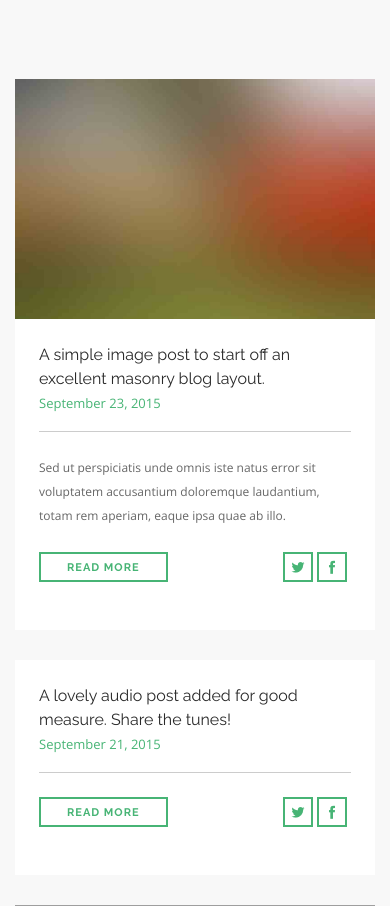
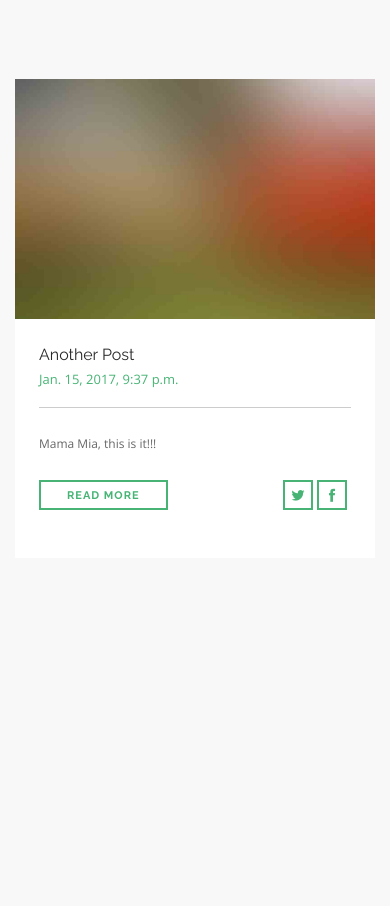
Before and after one commit to mwanjajoel/CultureBank, a Django app: page / in a window 390 px wide. Shown: the part 216-1122 px from the top of the page. Run offline with Django 3.2, Linux system fonts and the light colour scheme; data comes from the database, SQL or seed files in the repository; some libraries are stand-ins or nearby versions; grey boxes are pictures that could not be loaded.

Commit message:
Fixed the post model relation.

```diff
--- a/blog/templates/blog/post_list.html
+++ b/blog/templates/blog/post_list.html
@@ -26,19 +26,17 @@
             </div>
             <div class="row masonry masonryFlyIn mb40">
             <div class="col-sm-4 post-snippet masonry-item">
-                <a href="#">
+                <a href="/detail">
                     <img alt="Post Image" src="{% static "img/blog-single-3.jpg" %}"/>
                 </a>
                 <div class="inner">
                     <a href="#">
-                        <h5 class="mb0">A simple image post to start off an excellent masonry blog
-                            layout.</h5>
-                        <span class="inline-block mb16">September 23, 2015</span>
+                        <h5 class="mb0">{{ post.title }}</h5>
+                        <span class="inline-block mb16">{{ post.published_date }}</span>
                     </a>
                     <hr>
                     <p>
-                        Sed ut perspiciatis unde omnis iste natus error sit voluptatem accusantium
-                        doloremque laudantium, totam rem aperiam, eaque ipsa quae ab illo.
+                        {{ post.text }}
                     </p>
                     <a class="btn btn-sm" href="#">Read More</a>
                     <ul class="tags pull-right">
@@ -58,102 +56,9 @@
         {% endfor %}
 
         <!--end of snippet-->
-        <div class="col-sm-4 post-snippet masonry-item">
-
-            <div class="inner">
-                <a href="#">
-                    <h5 class="mb0">A lovely audio post added for good measure. Share the tunes!</h5>
-                    <span class="inline-block mb16">September 21, 2015</span>
-                </a>
-                <hr>
-                <a class="btn btn-sm" href="#">Read More</a>
-                <ul class="tags pull-right">
-                    <li>
-                        <a class="btn btn-sm btn-icon" href="#">
-                            <i class="ti-twitter-alt"></i>
-                        </a>
-                    </li>
-                    <li>
-                        <a class="btn btn-sm btn-icon" href="#">
-                            <i class="ti-facebook"></i>
-                        </a>
-                    </li>
-                </ul>
-            </div>
-        </div>
-        <!--end of snippet-->
-        <div class="col-sm-4 post-snippet masonry-item">
-            <a href="#">
-                <img alt="Post Image" src="{% static "img/blog-single-2.jpg" %}"/>
-            </a>
-            <div class="inner">
-                <a href="#">
-                    <h5 class="mb0">A post that features a beautiful portrait sized image.</h5>
-                    <span class="inline-block mb16">September 16, 2015</span>
-                </a>
-                <hr>
-                <p>
-                    Sed ut perspiciatis unde omnis iste natus error sit voluptatem accusantium
-                    doloremque laudantium, totam rem aperiam, eaque ipsa quae ab illo.
-                </p>
-                <a class="btn btn-sm" href="#">Read More</a>
-                <ul class="tags pull-right">
-                    <li>
-                        <a class="btn btn-sm btn-icon" href="#">
-                            <i class="ti-twitter-alt"></i>
-                        </a>
-                    </li>
-                    <li>
-                        <a class="btn btn-sm btn-icon" href="#">
-                            <i class="ti-facebook"></i>
-                        </a>
-                    </li>
-                </ul>
-            </div>
-        </div>
-
-        <div class="col-sm-4 post-snippet masonry-item">
-            <a href="#">
-                <blockquote>
-                    Here's a lovely quote post you can use to say something poignant or important.
-                    <span class="author">Important Person - September 21, 2015</span>
-                </blockquote>
-            </a>
-        </div>
-        <!--end of snippet-->
         </div>
         <!--end of row-->
-        <div class="row">
-            <div class="text-center">
-                <ul class="pagination">
-                    <li>
-                        <a href="#" aria-label="Previous">
-                            <span aria-hidden="true">&laquo;</span>
-                        </a>
-                    </li>
-                    <li class="active">
-                        <a href="#">1</a>
-                    </li>
-                    <li>
-                        <a href="#">2</a>
-                    </li>
-                    <li>
-                        <a href="#">3</a>
-                    </li>
-                    <li>
-                        <a href="#">4</a>
-                    </li>
-                    <li>
-                        <a href="#">5</a>
-                    </li>
-                    <li>
-                        <a href="#" aria-label="Next">
-                            <span aria-hidden="true">&raquo;</span>
-                        </a>
-                    </li>
-                </ul>
-            </div>
-        </div>
+
         <!--end of row-->
         </div>
         <!--end of container-->
```
